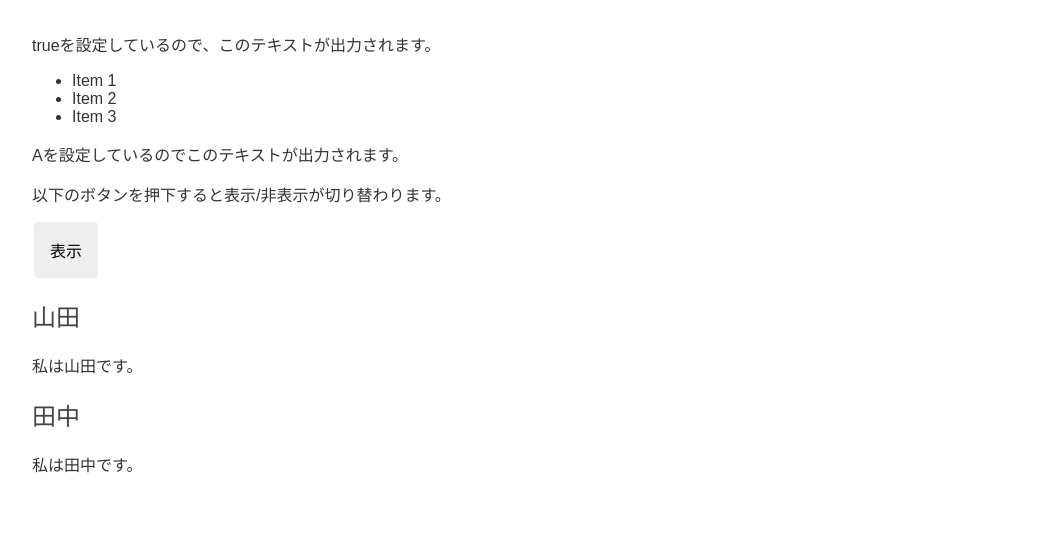
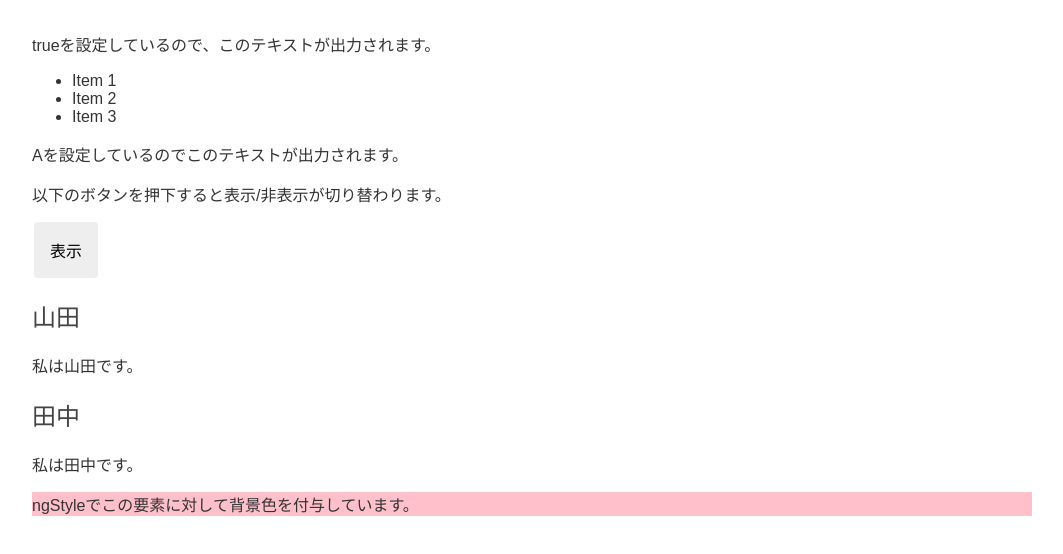
Before and after one commit to yupipi1110/Directive, an Angular app: page / in a window 1280 px wide. Shown: the top 554 px of the page, without its empty margins (108-1171 px from the left). Built offline with nearby package versions, Linux system fonts and the light colour scheme.

Commit message:
2 files modified

```diff
--- a/src/app/app.component.html
+++ b/src/app/app.component.html
@@ -36,6 +36,15 @@
 
 <!-- ここまで構造ディレクティブ、以降は属性ディレクティブ -->
 
+<!-- ngStyleで以下の要素に対してスタイルを付与している。 -->
+<div [ngStyle]="{ 'background-color': color }">
+  ngStyleでこの要素に対して背景色を付与しています。
+</div>
+
+
+
+
+
 <!--
 Copyright Google LLC. All Rights Reserved.
 Use of this source code is governed by an MIT-style license that
--- a/src/app/app.component.ts
+++ b/src/app/app.component.ts
@@ -30,5 +30,6 @@ export class AppComponent {
 
   //ここまで構造ディレクティブ、以降は属性ディレクティブ
 
-
+  //ngStyleで以下の要素に対してスタイルを付与している。
+  color = 'pink';
 }
```
